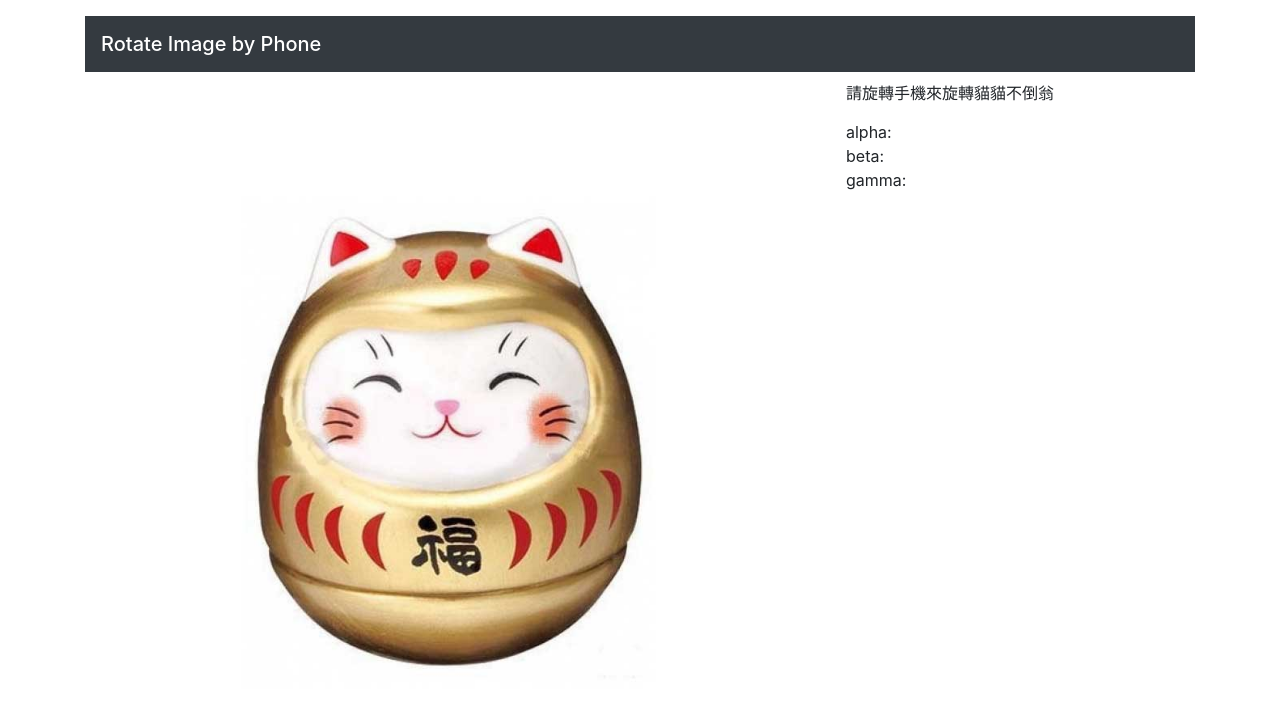
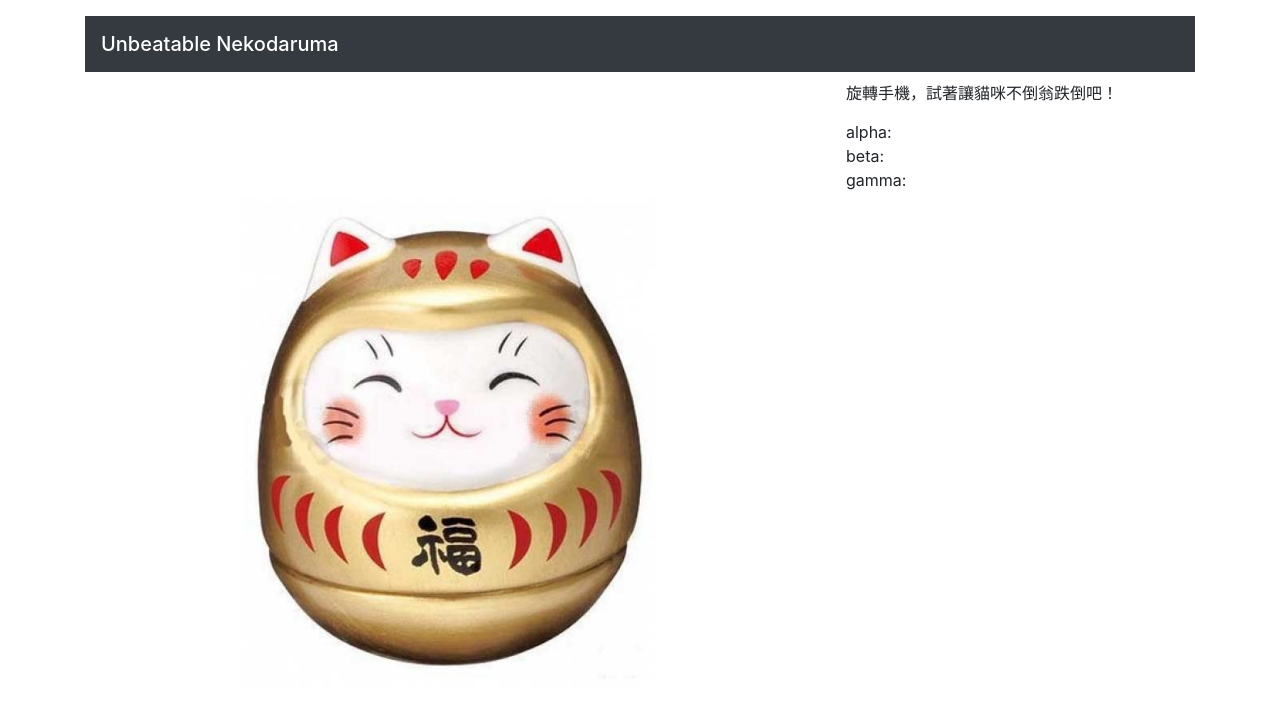
Before and after one commit to lizaosan/unbeatableNekodaruma, a website: page index.html in a window 1280 px wide. Drawn offline with nearby package versions, Linux system fonts and the light colour scheme; no server answers.

Commit message:
change Title

```diff
--- a/index.html
+++ b/index.html
@@ -5,19 +5,19 @@
     <meta name="viewport" content="width=device-width, initial-scale=1, shrink-to-fit=no">
     <link rel="stylesheet" href="https://stackpath.bootstrapcdn.com/bootstrap/4.3.1/css/bootstrap.min.css" integrity="sha384-ggOyR0iXCbMQv3Xipma34MD+dH/1fQ784/j6cY/iJTQUOhcWr7x9JvoRxT2MZw1T" crossorigin="anonymous">
     <link href="https://fonts.googleapis.com/css?family=Noto+Sans+TC&display=swap" rel="stylesheet">
-    <title>Rotate Image by Phone</title>
+    <title>Unbeatable Nekodaruma</title>
   </head>
   <body>
     <div class="container">
         <nav class="navbar navbar-sm navbar-dark bg-dark" style="margin-top: 1em">
-            <span class="navbar-brand mb-0 h1">Rotate Image by Phone</span>
+            <span class="navbar-brand mb-0 h1">Unbeatable Nekodaruma</span>
         </nav>
             <div class="row">
                <div class="col-sm-6 col-md-6 col-lg-8" style="padding: 0.5em 1em 0 1em;">
                     <img id="image" src="./nekodaruma.jpg" class="img-fluid" alt="Responsive image">
                </div>
                <div class="col-sm-6 col-md-6 col-lg-4" style="padding: 0.5em 1em 0 1em;">
-                    <p id="description">請旋轉手機來旋轉貓貓不倒翁</p>
+                    <p id="description">旋轉手機，試著讓貓咪不倒翁跌倒吧！</p>
                     alpha:<span id="alpha"></span><br/>
                     beta:<span id="beta"></span><br/>
                     gamma:<span id="gamma"></span><br/>
```
